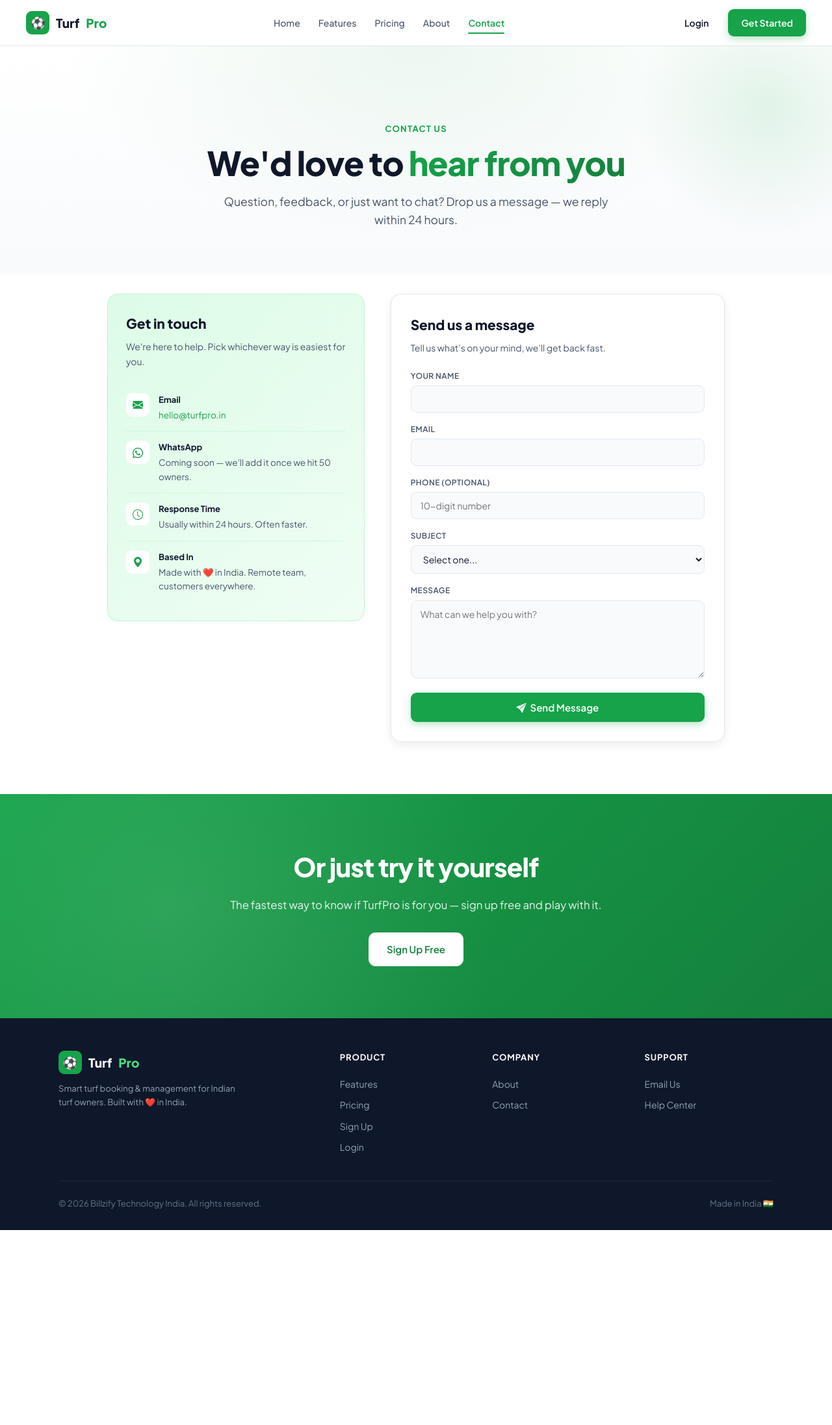
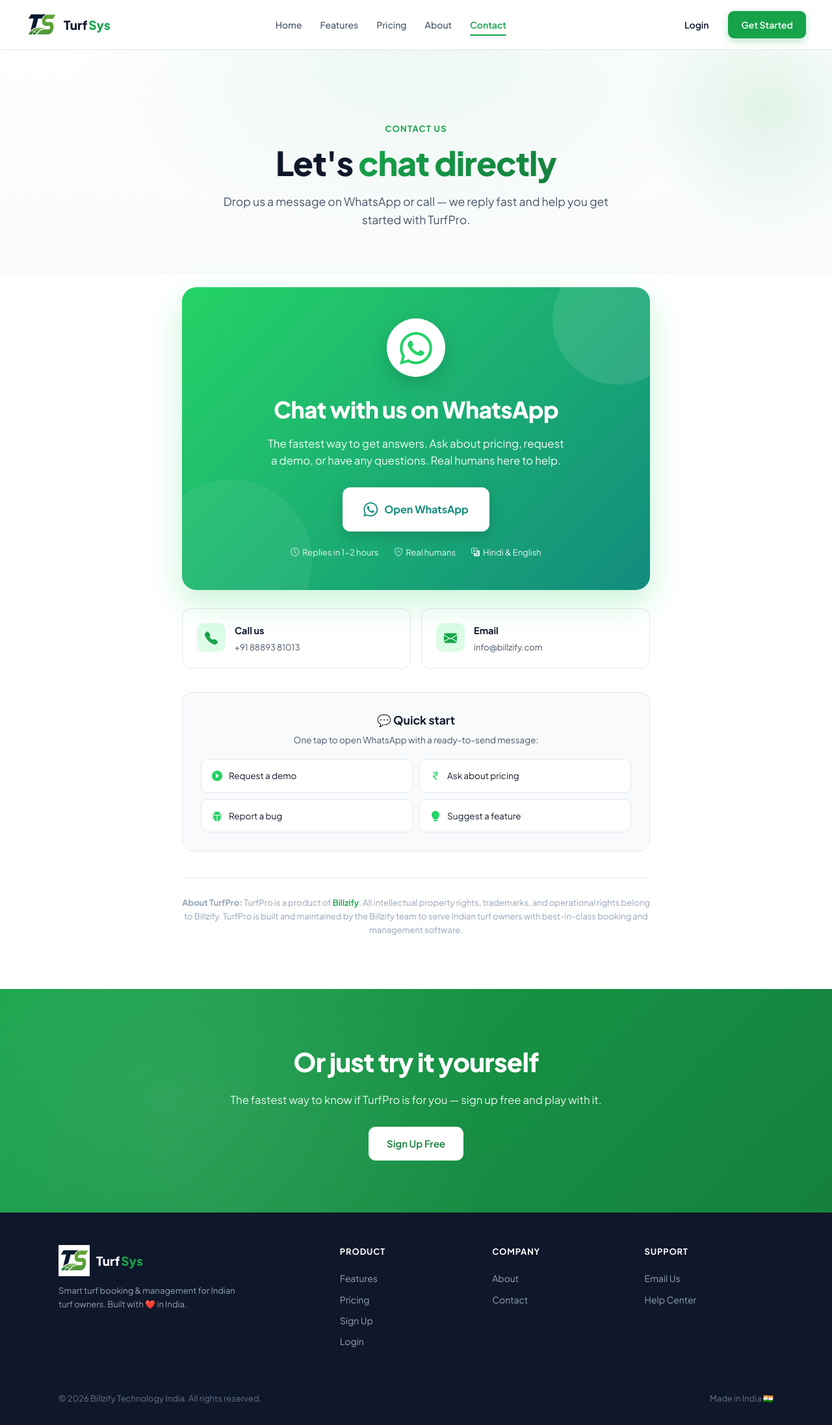
Before and after one commit to Billzify1013/turf-project, a Django app: page /contact/ in a window 1280 px wide. Shown: the whole page at 65% size. Before the commit the page ends 1893 px from the top, so only its background shows below. Run offline with Django 4.2, Linux system fonts and the light colour scheme.

Commit message:
TurfSys branding complete - logo, green color, contact page, about page with Billzify

```diff
--- a/templates/auth/login.html
+++ b/templates/auth/login.html
@@ -36,7 +36,7 @@ input::placeholder { color:var(--text3); }
 <div class="wrap">
   <div class="logo">
     <div class="logo-icon">⚽</div>
-    <div class="logo-text">Turf<span>Pro</span></div>
+    <div class="logo-text">Turf<span>Sys</span></div>
   </div>
   <div class="card">
     <div class="card-title">Welcome back</div>
--- a/templates/auth/register.html
+++ b/templates/auth/register.html
@@ -36,7 +36,7 @@ input::placeholder{color:var(--text3);}
 <div class="wrap">
   <div class="logo">
     <div class="logo-icon">⚽</div>
-    <div class="logo-text">Turf<span>Pro</span></div>
+    <div class="logo-text">Turf<span>Sys</span></div>
   </div>
   <div class="card">
     <div class="card-title">Create your account</div>
--- a/templates/base.html
+++ b/templates/base.html
@@ -684,7 +684,7 @@ table.tp-table { width: 100%; border-collapse: collapse; }
 <aside class="sidebar" id="sidebar">
   <a href="{% url 'dashboard' %}" class="sidebar-logo">
     <div class="logo-icon">⚽</div>
-    <span class="logo-name">Turf<span>Pro</span></span>
+    <span class="logo-name">Turf<span>Sys</span></span>
   </a>
   <nav>
     <div class="nav-group">
--- a/templates/public/_base.html
+++ b/templates/public/_base.html
@@ -321,8 +321,10 @@ section { padding: 80px 24px; }
 <nav class="nav">
   <div class="nav-inner">
     <a href="{% url 'landing' %}" class="logo">
-      <div class="logo-i"><span class="ball">⚽</span></div>
-      Turf<span>Pro</span>
+      <div class="logo-i" style="width: 48px; height: 48px; background: var(--primary); border-radius: 11px; display: flex; align-items: center; justify-content: center; font-size: 24px;">
+  <img src="{% static 'images/logo.png' %}" alt="TurfSys" style="width: 100%; height: 100%;">
+</div>
+      Turf<span style="color: #16a34a; margin-left: -8px;">Sys</span>
     </a>
     <div class="nav-links" id="navLinks">
       <a href="{% url 'landing' %}" class="nav-link {% if request.resolver_match.url_name == 'landing' %}active{% endif %}">Home</a>
@@ -350,10 +352,11 @@ section { padding: 80px 24px; }
   <div class="footer-inner">
     <div class="footer-grid">
       <div class="footer-brand">
-        <div class="logo" style="color:white;">
-          <div class="logo-i">⚽</div>
-          Turf<span>Pro</span>
-        </div>
+        <a href="{% url 'landing' %}" class="logo">
+      <div class="logo-i" style="width: 48px; height: 48px; background: var(--primary); border-radius: 11px; display: flex; align-items: center; justify-content: center; font-size: 24px;">
+  <img src="{% static 'images/logo.png' %}" alt="TurfSys" style="width: 100%; height: 100%;">
+</div>
+      Turf<span style="color: #16a34a; margin-left: -8px;">Sys</span></a>
         <p>Smart turf booking & management for Indian turf owners. Built with ❤️ in India.</p>
       </div>
       <div class="footer-col">
--- a/templates/public/contact.html
+++ b/templates/public/contact.html
@@ -2,171 +2,300 @@
 {% block title %}Contact — TurfPro{% endblock %}
 
 {% block extra_css %}
-.contact-grid {
-  display: grid; grid-template-columns: 1fr 1.3fr;
-  gap: 40px; max-width: 950px; margin: 0 auto;
-  align-items: start;
+.contact-wrap {
+  max-width: 720px;
+  margin: 0 auto;
+  text-align: center;
 }
-@media (max-width: 800px) { .contact-grid { grid-template-columns: 1fr; } }
-.contact-info-card {
-  background: linear-gradient(135deg, var(--primary-light), #f0fdf4);
-  border: 1px solid #bbf7d0;
-  border-radius: 16px;
-  padding: 28px;
+
+.wa-card {
+  background: linear-gradient(135deg, #25d366 0%, #128c7e 100%);
+  color: white;
+  border-radius: 22px;
+  padding: 48px 32px;
+  box-shadow: 0 20px 50px rgba(37,211,102,.25);
+  margin-bottom: 28px;
+  position: relative;
+  overflow: hidden;
 }
-.contact-info-card h3 { font-size: 1.3rem; font-weight: 800; margin-bottom: 8px; }
-.contact-info-card > p { color: var(--text2); margin-bottom: 24px; font-size: 14px; }
-.ci-method {
-  display: flex; gap: 14px; align-items: flex-start;
-  padding: 14px 0;
-  border-bottom: 1px solid rgba(187,247,208,.6);
+.wa-card::before {
+  content: '';
+  position: absolute;
+  top: -50px; right: -50px;
+  width: 200px; height: 200px;
+  background: rgba(255,255,255,.1);
+  border-radius: 50%;
 }
-.ci-method:last-child { border-bottom: none; }
-.ci-icon {
-  width: 36px; height: 36px;
+.wa-card::after {
+  content: '';
+  position: absolute;
+  bottom: -80px; left: -50px;
+  width: 250px; height: 250px;
+  background: rgba(255,255,255,.06);
+  border-radius: 50%;
+}
+.wa-icon-wrap {
+  position: relative; z-index: 1;
+  width: 90px; height: 90px;
   background: white;
-  color: var(--primary);
-  border-radius: 9px;
-  display: flex; align-items: center; justify-content: center;
-  font-size: 16px; flex-shrink: 0;
+  border-radius: 50%;
+  display: flex;
+  align-items: center; justify-content: center;
+  margin: 0 auto 22px;
+  box-shadow: 0 10px 30px rgba(0,0,0,.15);
 }
-.ci-content { min-width: 0; flex: 1; }
-.ci-content h4 { font-size: 13px; font-weight: 700; margin-bottom: 2px; }
-.ci-content p { font-size: 13.5px; color: var(--text2); word-break: break-word; }
+.wa-icon-wrap i {
+  font-size: 50px;
+  color: #25d366;
+}
+.wa-card h2 {
+  position: relative; z-index: 1;
+  font-size: clamp(1.6rem, 4vw, 2.2rem);
+  font-weight: 800;
+  letter-spacing: -.6px;
+  margin-bottom: 12px;
+}
+.wa-card p {
+  position: relative; z-index: 1;
+  font-size: 1.05rem;
+  opacity: .95;
+  max-width: 460px;
+  margin: 0 auto 28px;
+  line-height: 1.55;
+}
+.wa-btn {
+  position: relative; z-index: 1;
+  display: inline-flex;
+  align-items: center;
+  gap: 10px;
+  background: white;
+  color: #128c7e;
+  padding: 16px 32px;
+  border-radius: 12px;
+  font-weight: 700;
+  font-size: 16px;
+  text-decoration: none;
+  transition: all .22s;
+  box-shadow: 0 8px 20px rgba(0,0,0,.15);
+}
+.wa-btn:hover {
+  transform: translateY(-2px);
+  box-shadow: 0 12px 28px rgba(0,0,0,.2);
+}
+.wa-btn i { font-size: 22px; }
 
-.contact-form-card {
+.wa-meta {
+  position: relative; z-index: 1;
+  margin-top: 22px;
+  display: flex;
+  justify-content: center;
+  gap: 24px;
+  flex-wrap: wrap;
+  font-size: 13px;
+  opacity: .9;
+}
+.wa-meta span { display: flex; align-items: center; gap: 5px; }
+
+/* Other channels */
+.other-channels {
+  display: grid;
+  grid-template-columns: 1fr 1fr;
+  gap: 16px;
+  margin-top: 28px;
+}
+@media (max-width: 600px) {
+  .other-channels { grid-template-columns: 1fr; }
+}
+.channel-card {
   background: white;
   border: 1px solid var(--border);
+  border-radius: 14px;
+  padding: 22px;
+  text-align: left;
+  display: flex;
+  gap: 14px;
+  align-items: flex-start;
+  transition: all .18s;
+  text-decoration: none;
+}
+.channel-card:hover {
+  border-color: var(--primary);
+  box-shadow: var(--shadow);
+  transform: translateY(-2px);
+}
+.channel-icon {
+  width: 44px; height: 44px;
+  background: var(--primary-light);
+  color: var(--primary);
+  border-radius: 11px;
+  display: flex;
+  align-items: center; justify-content: center;
+  font-size: 20px;
+  flex-shrink: 0;
+}
+.channel-content h4 {
+  font-size: 14.5px;
+  font-weight: 700;
+  color: var(--text);
+  margin-bottom: 3px;
+}
+.channel-content p {
+  font-size: 13px;
+  color: var(--text2);
+  margin: 0;
+  word-break: break-word;
+}
+
+.quick-msgs {
+  margin-top: 36px;
+  padding: 28px;
+  background: var(--bg-soft);
   border-radius: 16px;
-  padding: 30px;
-  box-shadow: var(--shadow);
+  border: 1px solid var(--border);
 }
-.contact-form-card h3 { font-size: 1.3rem; font-weight: 800; margin-bottom: 8px; }
-.contact-form-card > p { color: var(--text2); margin-bottom: 22px; font-size: 14px; }
-.cf-group { margin-bottom: 16px; }
-.cf-group label { display: block; font-size: 12px; font-weight: 600; color: var(--text2); margin-bottom: 5px; text-transform: uppercase; letter-spacing: .4px; }
-.cf-input {
-  width: 100%;
-  background: var(--bg-soft);
+.quick-msgs h3 {
+  font-size: 1.1rem;
+  font-weight: 700;
+  margin-bottom: 6px;
+}
+.quick-msgs > p {
+  font-size: 13.5px;
+  color: var(--text2);
+  margin-bottom: 18px;
+}
+.quick-list {
+  display: grid;
+  grid-template-columns: 1fr 1fr;
+  gap: 10px;
+}
+@media (max-width: 600px) {
+  .quick-list { grid-template-columns: 1fr; }
+}
+.quick-item {
+  background: white;
   border: 1px solid var(--border);
-  border-radius: 9px;
-  padding: 11px 14px;
-  font-size: 14px;
-  font-family: inherit;
+  border-radius: 10px;
+  padding: 12px 16px;
+  font-size: 13.5px;
   color: var(--text);
+  text-decoration: none;
+  text-align: left;
+  display: flex;
+  align-items: center;
+  gap: 10px;
   transition: all .15s;
 }
-.cf-input:focus { outline: none; border-color: var(--primary); background: white; box-shadow: 0 0 0 3px rgba(22,163,74,.12); }
-textarea.cf-input { resize: vertical; min-height: 120px; }
-.cf-submit { width: 100%; padding: 13px; font-size: 15px; justify-content: center; }
-.cf-success {
-  background: var(--primary-light);
-  border: 1px solid #bbf7d0;
-  color: #15803d;
-  border-radius: 10px;
-  padding: 14px;
-  font-size: 14px;
+.quick-item:hover {
+  border-color: #25d366;
+  background: rgba(37,211,102,.05);
+}
+.quick-item i {
+  color: #25d366;
+  font-size: 16px;
+  flex-shrink: 0;
+}
+
+.powered-by {
+  margin-top: 40px;
+  padding-top: 28px;
+  border-top: 1px solid var(--border);
+  font-size: 13px;
+  color: var(--text3);
+}
+.powered-by a {
+  color: var(--primary);
   font-weight: 600;
-  text-align: center;
-  margin-top: 14px;
-  display: none;
+  text-decoration: none;
 }
-.cf-success.show { display: block; }
+.powered-by a:hover {
+  text-decoration: underline;
+}
 {% endblock %}
 
 {% block content %}
 <section class="page-hero">
   <div class="page-hero-inner">
     <div class="section-tag fade-up">Contact Us</div>
-    <h1 class="fade-up">We'd love to <span>hear from you</span></h1>
-    <p class="fade-up-delay">Question, feedback, or just want to chat? Drop us a message — we reply within 24 hours.</p>
+    <h1 class="fade-up">Let's <span>chat directly</span></h1>
+    <p class="fade-up-delay">Drop us a message on WhatsApp or call — we reply fast and help you get started with TurfPro.</p>
   </div>
 </section>
 
-<section style="padding-top:30px;">
+<section style="padding-top:20px;">
   <div class="section-inner">
-    <div class="contact-grid">
+    <div class="contact-wrap">
 
-      <!-- Info side -->
-      <div class="contact-info-card">
-        <h3>Get in touch</h3>
-        <p>We're here to help. Pick whichever way is easiest for you.</p>
-
-        <div class="ci-method">
-          <div class="ci-icon"><i class="bi bi-envelope-fill"></i></div>
-          <div class="ci-content">
-            <h4>Email</h4>
-            <p><a href="mailto:hello@turfpro.in" style="color:var(--primary);">hello@turfpro.in</a></p>
-          </div>
+      <!-- 🟢 Main WhatsApp Business Catalog CTA -->
+      <div class="wa-card fade-up">
+        <div class="wa-icon-wrap">
+          <i class="bi bi-whatsapp"></i>
         </div>
-
-        <div class="ci-method">
-          <div class="ci-icon"><i class="bi bi-whatsapp"></i></div>
-          <div class="ci-content">
-            <h4>WhatsApp</h4>
-            <p>Coming soon — we'll add it once we hit 50 owners.</p>
-          </div>
-        </div>
-
-        <div class="ci-method">
-          <div class="ci-icon"><i class="bi bi-clock"></i></div>
-          <div class="ci-content">
-            <h4>Response Time</h4>
-            <p>Usually within 24 hours. Often faster.</p>
-          </div>
-        </div>
-
-        <div class="ci-method">
-          <div class="ci-icon"><i class="bi bi-geo-alt-fill"></i></div>
-          <div class="ci-content">
-            <h4>Based In</h4>
-            <p>Made with ❤️ in India. Remote team, customers everywhere.</p>
-          </div>
+        <h2>Chat with us on WhatsApp</h2>
+        <p>The fastest way to get answers. Ask about pricing, request a demo, or have any questions. Real humans here to help.</p>
+        <a href="https://api.whatsapp.com/message/BWCMUEL3U54RF1?autoload=1&app_absent=0"
+           target="_blank"
+           rel="noopener"
+           class="wa-btn">
+          <i class="bi bi-whatsapp"></i>
+          Open WhatsApp
+        </a>
+        <div class="wa-meta">
+          <span><i class="bi bi-clock"></i> Replies in 1-2 hours</span>
+          <span><i class="bi bi-shield-check"></i> Real humans</span>
+          <span><i class="bi bi-translate"></i> Hindi & English</span>
         </div>
       </div>
 
-      <!-- Form side -->
-      <div class="contact-form-card">
-        <h3>Send us a message</h3>
-        <p>Tell us what's on your mind, we'll get back fast.</p>
+      <!-- Other contact methods -->
+      <div class="other-channels">
+        <a href="tel:+918889381013" class="channel-card">
+          <div class="channel-icon"><i class="bi bi-telephone-fill"></i></div>
+          <div class="channel-content">
+            <h4>Call us</h4>
+            <p>+91 88893 81013</p>
+          </div>
+        </a>
 
-        <form id="contactForm" onsubmit="return submitContact(event);">
-          {% csrf_token %}
-          <div class="cf-group">
-            <label for="cfName">Your Name</label>
-            <input type="text" id="cfName" name="name" class="cf-input" required>
+        <a href="mailto:info@billzify.com" class="channel-card">
+          <div class="channel-icon"><i class="bi bi-envelope-fill"></i></div>
+          <div class="channel-content">
+            <h4>Email</h4>
+            <p>info@billzify.com</p>
           </div>
-          <div class="cf-group">
-            <label for="cfEmail">Email</label>
-            <input type="email" id="cfEmail" name="email" class="cf-input" required>
-          </div>
-          <div class="cf-group">
-            <label for="cfPhone">Phone (optional)</label>
-            <input type="tel" id="cfPhone" name="phone" class="cf-input" placeholder="10-digit number">
-          </div>
-          <div class="cf-group">
-            <label for="cfSubject">Subject</label>
-            <select id="cfSubject" name="subject" class="cf-input" required>
-              <option value="">Select one...</option>
-              <option>General question</option>
-              <option>Demo request</option>
-              <option>Pricing inquiry</option>
-              <option>Bug report</option>
-              <option>Feature request</option>
-              <option>Other</option>
-            </select>
-          </div>
-          <div class="cf-group">
-            <label for="cfMessage">Message</label>
-            <textarea id="cfMessage" name="message" class="cf-input" placeholder="What can we help you with?" required></textarea>
-          </div>
-          <button type="submit" class="btn btn-primary cf-submit" id="cfSubmit">
-            <i class="bi bi-send-fill"></i> Send Message
-          </button>
-          <div class="cf-success" id="cfSuccess">
-            ✓ Got it! We'll reply to your email within 24 hours.
-          </div>
-        </form>
+        </a>
+      </div>
+
+      <!-- Quick templates -->
+      <div class="quick-msgs">
+        <h3>💬 Quick start</h3>
+        <p>One tap to open WhatsApp with a ready-to-send message:</p>
+        <div class="quick-list">
+          <a href="https://wa.me/919669449167?text=Hi%20TurfPro%21%20I%20want%20a%20demo%20for%20my%20turf."
+             target="_blank" rel="noopener" class="quick-item">
+            <i class="bi bi-play-circle-fill"></i>
+            <span>Request a demo</span>
+          </a>
+          <a href="https://wa.me/919669449167?text=Hi%21%20I%20want%20to%20know%20about%20pricing%20and%20plans."
+             target="_blank" rel="noopener" class="quick-item">
+            <i class="bi bi-currency-rupee"></i>
+            <span>Ask about pricing</span>
+          </a>
+          <a href="https://wa.me/919669449167?text=Hi%21%20I%27m%20facing%20an%20issue%20with%20TurfPro%3A%20"
+             target="_blank" rel="noopener" class="quick-item">
+            <i class="bi bi-bug-fill"></i>
+            <span>Report a bug</span>
+          </a>
+          <a href="https://wa.me/919669449167?text=Hi%21%20I%20have%20a%20feature%20suggestion%3A%20"
+             target="_blank" rel="noopener" class="quick-item">
+            <i class="bi bi-lightbulb-fill"></i>
+            <span>Suggest a feature</span>
+          </a>
+        </div>
+      </div>
+
+      <!-- Billzify attribution -->
+      <div class="powered-by">
+        <p><strong>About TurfPro:</strong> TurfPro is a product of <a href="https://billzify.com" target="_blank" rel="noopener">Billzify</a>. All intellectual property rights, trademarks, and operational rights belong to Billzify. TurfPro is built and maintained by the Billzify team to serve Indian turf owners with best-in-class booking and management software.</p>
       </div>
 
     </div>
@@ -182,48 +311,3 @@ textarea.cf-input { resize: vertical; min-height: 120px; }
   </div>
 </section>
 {% endblock %}
-
-{% block extra_js %}
-<script>
-function getCsrfFromForm() {
-  const t = document.querySelector('[name=csrfmiddlewaretoken]');
-  return t ? t.value : '';
-}
-
-function submitContact(e) {
-  e.preventDefault();
-  const btn = document.getElementById('cfSubmit');
-  btn.disabled = true;
-  btn.innerHTML = 'Sending...';
-
-  const fd = new FormData(document.getElementById('contactForm'));
-  fetch('{% url "contact_page" %}', {
-    method: 'POST',
-    headers: { 'X-CSRFToken': getCsrfFromForm() },
-    body: fd,
-  })
-    .then(r => r.json())
-    .then(d => {
-      if (d.success) {
-        document.getElementById('contactForm').reset();
-        document.getElementById('cfSuccess').classList.add('show');
-        btn.innerHTML = '<i class="bi bi-check-lg"></i> Sent';
-        setTimeout(() => {
-          btn.disabled = false;
-          btn.innerHTML = '<i class="bi bi-send-fill"></i> Send Message';
-        }, 4000);
-      } else {
-        btn.disabled = false;
-        btn.innerHTML = '<i class="bi bi-send-fill"></i> Send Message';
-        alert(d.error || 'Something went wrong. Try again.');
-      }
-    })
-    .catch(err => {
-      btn.disabled = false;
-      btn.innerHTML = '<i class="bi bi-send-fill"></i> Send Message';
-      alert('Network error. Please try again.');
-    });
-  return false;
-}
-</script>
-{% endblock %}
```
Also changed, not shown: templates/public/about.html (+65 -1 lines), turf_project/settings.py (+8 -1 lines), db.sqlite3, static/images/Screenshot 2026-05-06 021039.png (added), static/images/logo.png (added), static/images/logo2.png (added).
